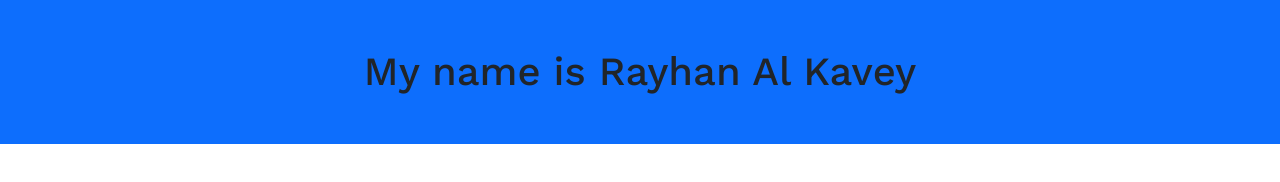
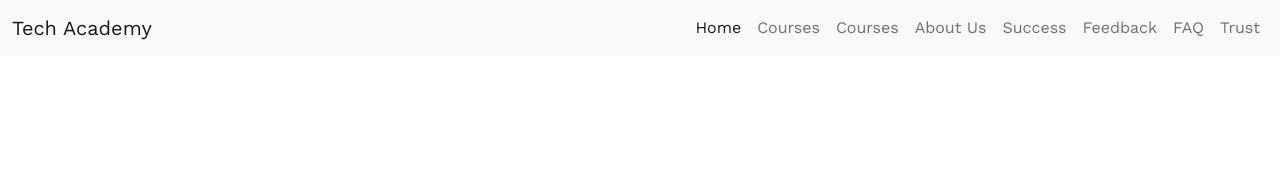
Before and after one commit to RayhanalKavey/Tech-Academy-Bootstrap-project, a plain HTML site: page index.html in a window 1280 px wide. Drawn offline with nearby package versions, Linux system fonts and the light colour scheme.

Commit message:
Add navbar to the header section.

```diff
--- a/css/style.css
+++ b/css/style.css
@@ -12,3 +12,21 @@ body {
 /* ================
    Header section
    ================*/
+.btn-style:link,
+.btn-style:visited {
+  border: none;
+  text-decoration: none;
+  display: inline-block;
+  border-radius: 4px;
+  /* box-shadow: 0px 3px 3px rgba(0, 0, 0, 0.4); */
+  transition: all 0.2s;
+}
+.btn-style:hover {
+  box-shadow: 0px 8px 10px rgba(0, 0, 0, 0.4);
+  transform: translate(-2px);
+}
+
+.btn-style:active {
+  box-shadow: 0px 3px 3px rgba(0, 0, 0, 0.4);
+  transform: translateY(-0.5px);
+}
--- a/index.html
+++ b/index.html
@@ -18,14 +18,87 @@
     />
     <!-- Style Sheets -->
     <link rel="stylesheet" href="css/style.css" />
-    <title>assignment -3</title>
+    <title>Tech Academy</title>
   </head>
   <body>
     <!-- ================
       Header section
       =================-->
     <header>
-      <h1 class="bg-primary py-5 text-center">My name is Rayhan Al Kavey</h1>
+      <!-- Navbar start-->
+      <nav class="navbar navbar-expand-lg bg-light">
+        <div class="container-fluid">
+          <a class="navbar-brand" href="#">Tech Academy</a>
+          <button
+            class="navbar-toggler"
+            type="button"
+            data-bs-toggle="collapse"
+            data-bs-target="#navbarNavDropdown"
+            aria-controls="navbarNavDropdown"
+            aria-expanded="false"
+            aria-label="Toggle navigation"
+          >
+            <span class="navbar-toggler-icon"></span>
+          </button>
+          <div
+            class="collapse navbar-collapse justify-content-end"
+            id="navbarNavDropdown"
+          >
+            <ul class="navbar-nav">
+              <li class="nav-item">
+                <a
+                  class="btn-style nav-link active"
+                  aria-current="page"
+                  href="#"
+                  >Home</a
+                >
+              </li>
+              <li class="nav-item">
+                <a class="btn-style nav-link" href="#">Courses</a>
+              </li>
+              <li class="nav-item">
+                <a class="btn-style nav-link" href="#">Courses</a>
+              </li>
+              <li class="nav-item">
+                <a class="btn-style nav-link" href="#">About Us</a>
+              </li>
+              <li class="nav-item">
+                <a class="btn-style nav-link" href="#">Success</a>
+              </li>
+              <li class="nav-item">
+                <a class="btn-style nav-link" href="#">Feedback</a>
+              </li>
+              <li class="nav-item">
+                <a class="btn-style nav-link" href="#">FAQ</a>
+              </li>
+              <li class="nav-item">
+                <a class="btn-style nav-link" href="#">Trust</a>
+              </li>
+
+              <!-- <button class="" type="submit">Register</button> -->
+              <!-- <li class="nav-item dropdown">
+                <a
+                  class="nav-link dropdown-toggle"
+                  href="#"
+                  role="button"
+                  data-bs-toggle="dropdown"
+                  aria-expanded="false"
+                >
+                  Dropdown link
+                </a>
+                <ul class="dropdown-menu">
+                  <li><a class="dropdown-item" href="#">Action</a></li>
+                  <li><a class="dropdown-item" href="#">Another action</a></li>
+                  <li>
+                    <a class="dropdown-item" href="#">Something else here</a>
+                  </li>
+                </ul>
+              </li> -->
+            </ul>
+          </div>
+        </div>
+      </nav>
+      <!-- Navbar end -->
     </header>
     <!-- End of Header section -->
     <main></main>
```
